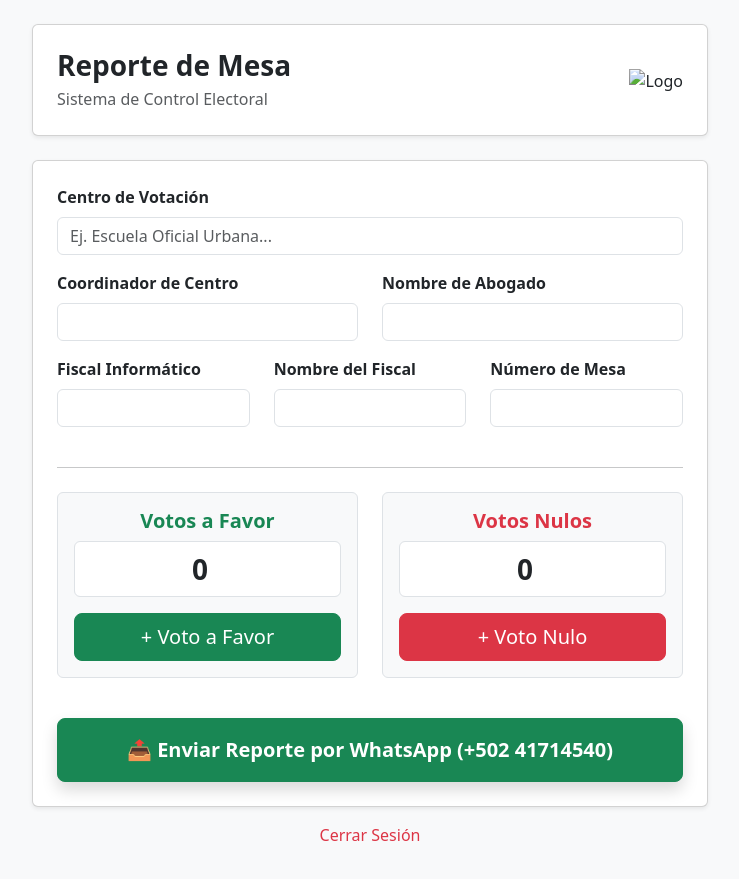
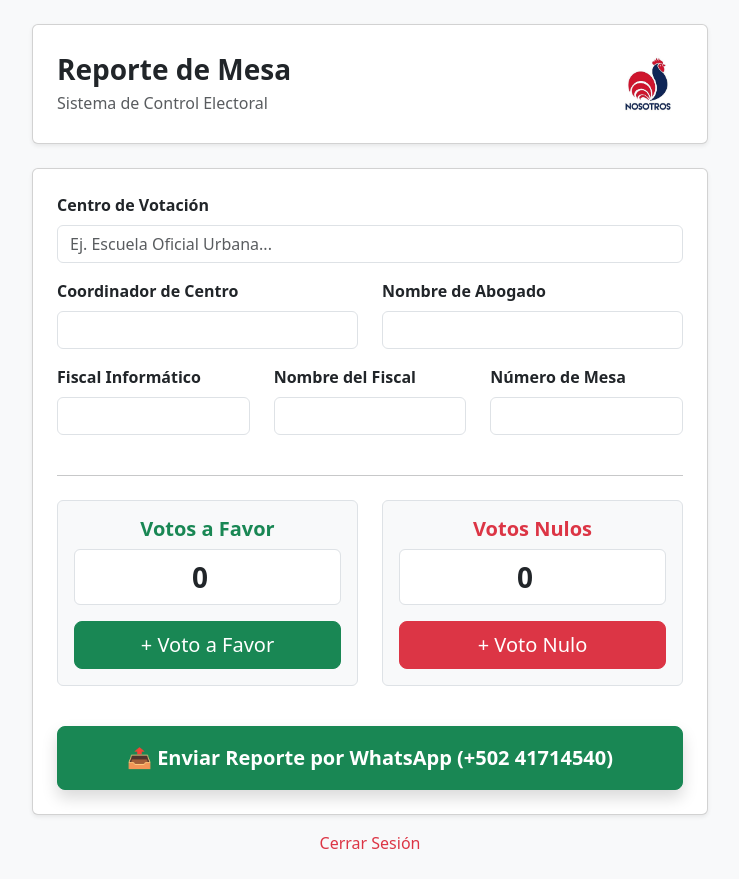
Before and after one commit to ProyectosSM/votos_nosotros, a website: page public/app.html in a window 1280 px wide. Shown: the whole page, without its empty margins (270-1009 px from the left). Drawn offline with nearby package versions, Linux system fonts and the light colour scheme.

Commit message:
Update app.html

```diff
--- a/public/app.html
+++ b/public/app.html
@@ -16,7 +16,7 @@
                     <p class="text-muted mb-0">Sistema de Control Electoral</p>
                 </div>
                 <div>
-                    <img src="logo_nosotros.png" alt="Logo" style="height: 70px;">
+                    <img src="logo_nosotros.jpg" alt="Logo" style="height: 70px;">
                 </div>
             </div>
         </div>
```
